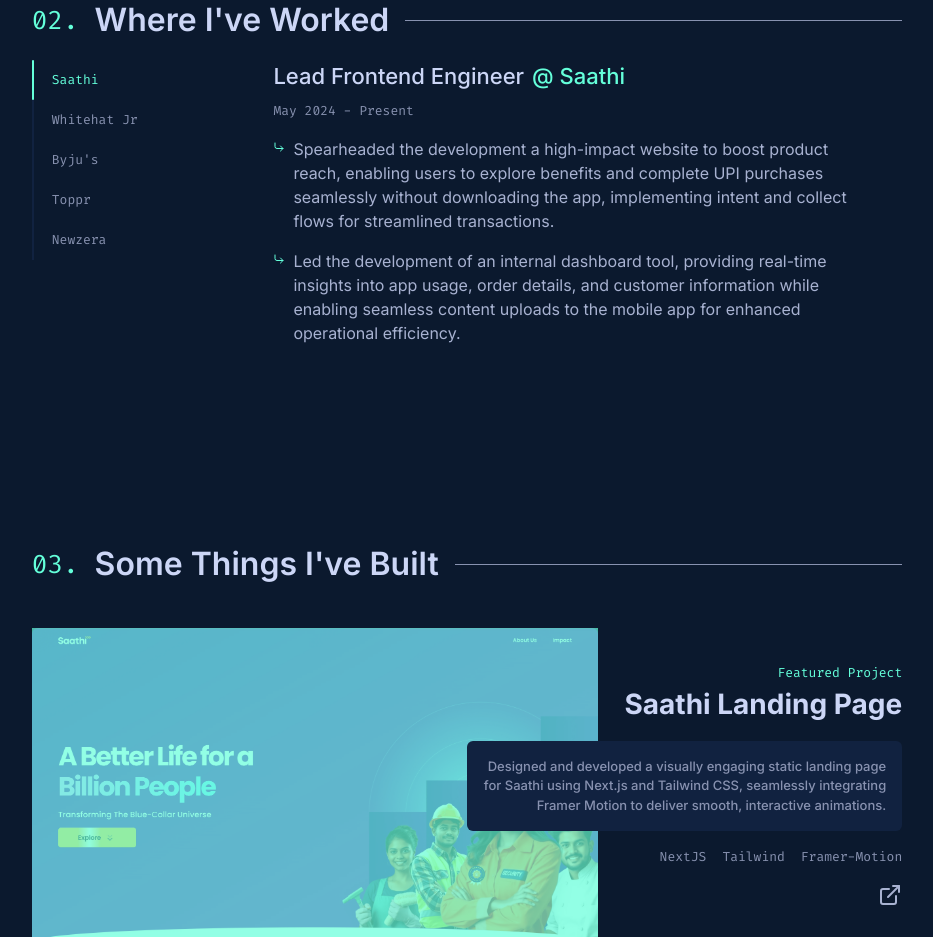
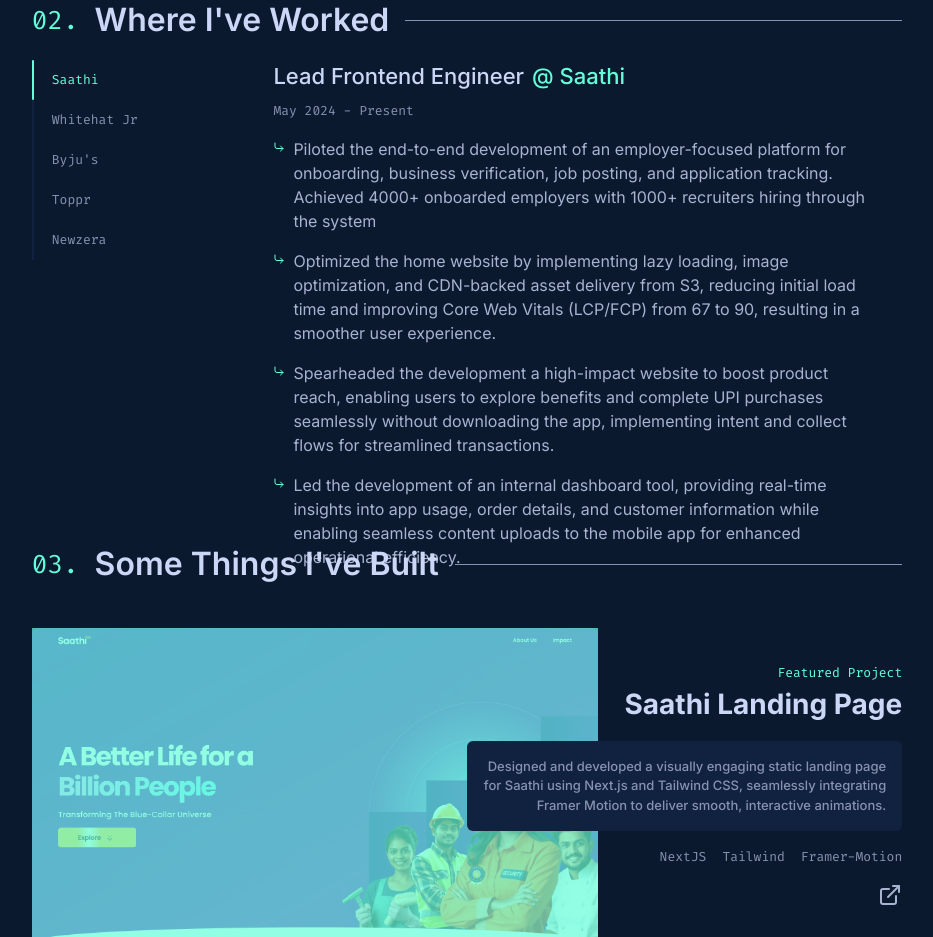
Before and after one commit to sudiptapradhan1181/skywalker, a Next.js app: page / in a window 1280 px wide. Shown: the part 1860-2797 px from the top of the page, without its empty margins (173-1106 px from the left). Built offline with nearby package versions, Linux system fonts and the light colour scheme.

Commit message:
updated resume and work details

```diff
--- a/src/constants/index.ts
+++ b/src/constants/index.ts
@@ -29,7 +29,7 @@
 ];
 
 export const RESUME_LINK =
-  'https://drive.google.com/file/d/1cTf4OmDI29KHR7SMsM8gjGhTnYJWeJJK/view?usp=sharing';
+  'https://drive.google.com/file/d/1r-FpU_rG9ztvezhbJ2xa_nEzlZ7lzww0/view?usp=sharing';
 
 export const SKILLS_LIST = [
   'Javascript(ES6+)',
@@ -47,6 +47,8 @@
     title: 'Lead Frontend Engineer',
     date: 'May 2024 - Present',
     details: [
+      'Piloted the end-to-end development of an employer-focused platform for onboarding, business verification, job posting, and application tracking. Achieved 4000+ onboarded employers with 1000+ recruiters hiring through the system',
+      'Optimized the home website by implementing lazy loading, image optimization, and CDN-backed asset delivery from S3, reducing initial load time and improving Core Web Vitals (LCP/FCP) from 67 to 90, resulting in a smoother user experience.',
       'Spearheaded the development a high-impact website to boost product reach, enabling users to explore benefits and complete UPI purchases seamlessly without downloading the app, implementing intent and collect flows for streamlined transactions.',
       'Led the development of an internal dashboard tool, providing real-time insights into app usage, order details, and customer information while enabling seamless content uploads to the mobile app for enhanced operational efficiency.',
     ],
```
